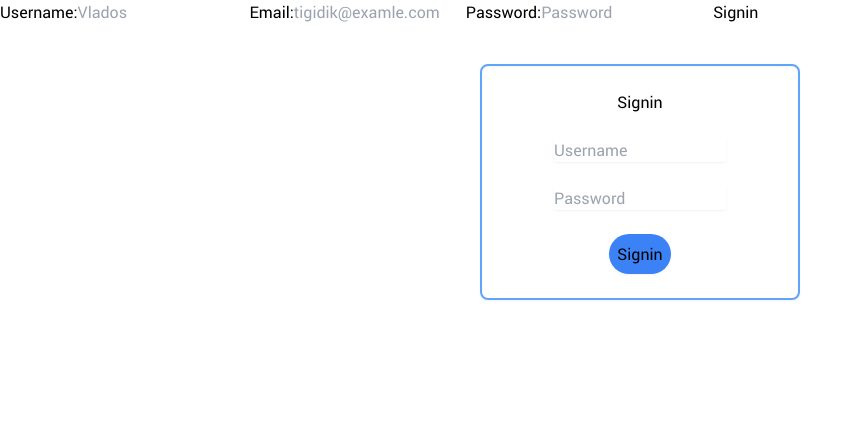
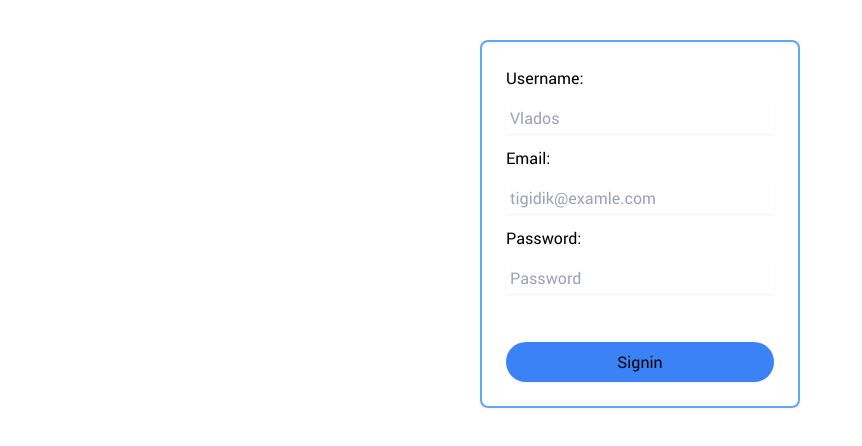
Before and after one commit to vurados/Note-Builder, a React (Create React App) app: page /signin in a window 1280 px wide. Shown: the top 446 px of the page, without its empty margins (0-862 px from the left). Built offline with nearby package versions, Linux system fonts and the light colour scheme.

Commit message:
added interface for user, added form for signing

```diff
--- a/src/Pages/Signin.tsx
+++ b/src/Pages/Signin.tsx
@@ -17,6 +17,7 @@ export function Signin(){
             password: Yup.string().required()
         })
 
+    // TODO: change data type to IUser(add interface in models)
     const onSubmit = (data:any) => {
         console.log(data)
         axios.post('http://localhost:3001/users', data).then((res) => {
@@ -26,26 +27,31 @@ export function Signin(){
 
     return(<>
         <div className='container'>
-            <Formik initialValues={initialValues} onSubmit={onSubmit} validationSchema={validationSchema}>
-                <Form>
-                    <label>Username:</label>
-                    <ErrorMessage name='username' component='span' />
-                    <Field name='username' placeholder='Vlados' />
+            <Formik initialValues={initialValues} onSubmit={onSubmit} validationSchema={validationSchema} >
+                <Form className='container flex flex-col gap-3 w-3/12 mx-auto mt-10 p-6 rounded-lg border-2 border-blue-400 drop-shadow-sm'>
+                    <label className='text-left'>Username:</label>
+                    <ErrorMessage name='username' component='span' className=' text-red-700'/>
+                    <Field name='username' type='text' placeholder='Vlados' className='p-1'/>
+
                     <label>Email:</label>
-                    <Field name='email' placeholder='tigidik@examle.com' />
+                    <ErrorMessage name='email' component='span' className=' text-red-700'/>
+                    <Field name='email' type='email' placeholder='tigidik@examle.com' className='p-1'/>
+
                     <label>Password:</label>
-                    <Field name='password' placeholder='Password' />
+                    <ErrorMessage name='password' component='span' className=' text-red-700'/>
+                    <Field name='password' type='password' placeholder='Password' className='p-1'/>
 
-                    <button type='submit'>Signin</button>
+                    <div className=' invisible'>gap</div>
+                    <button type='submit' className="p-2 bg-blue-500 rounded-full">Signin</button>
                 </Form>
             </Formik>
         </div>
 
-        <div className="container flex flex-col items-center gap-6 w-3/12 mx-auto mt-10 p-6 rounded-lg border-2 border-blue-400 drop-shadow-sm">
+        {/* <div className="container flex flex-col items-center gap-6 w-3/12 mx-auto mt-10 p-6 rounded-lg border-2 border-blue-400 drop-shadow-sm">
             <span className="">Signin</span>
             <input type="email" name="" id="" placeholder="Username" className=""/>
             <input type="password" name="" id="" placeholder="Password" className=""/>
             <button className="p-2 bg-blue-500 rounded-full">Signin</button>
-        </div>
+        </div> */}
     </>)
 }
```
Also changed, not shown: src/models.ts (+7 -0 lines).
